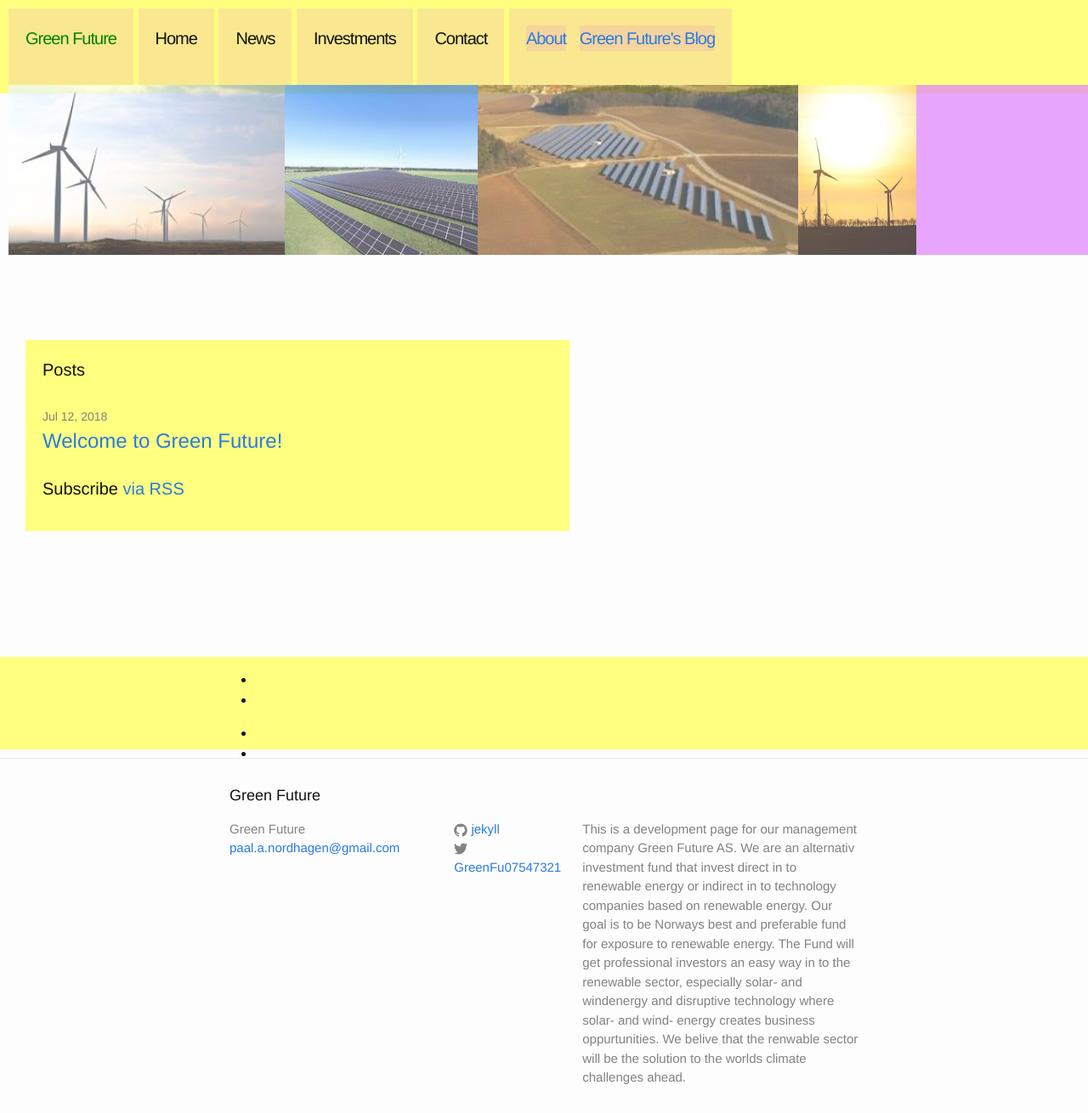
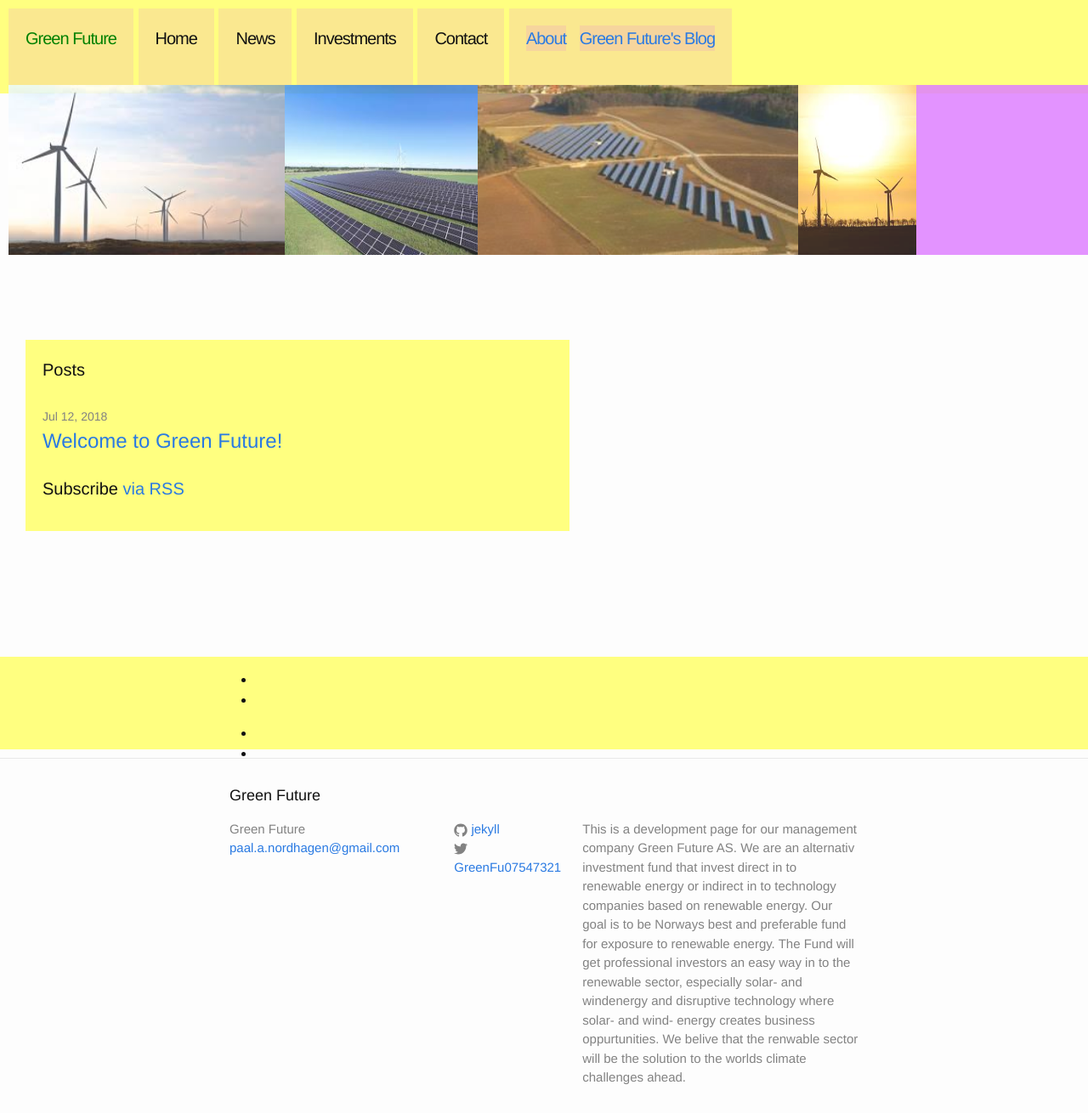
Before and after one commit to Paal-August/Paal-August.github.io, a Jekyll site: the page built from index.html, in a window 1280 px wide and 1310 px high. Shown: the whole window at 85% size. Built offline with Jekyll 4.4.1, drawn with Linux system fonts in a browser that asks for light colours.

Commit message:
Update _layout.scss

```diff
--- a/_sass/_layout.scss
+++ b/_sass/_layout.scss
@@ -23,7 +23,7 @@
   background-size:cover;
   display:flex;
   grid-template-columns:100%;
-  opacity:0.7;
+  opacity:0.85;
   z-index:6;
 }
 .caption{
```
